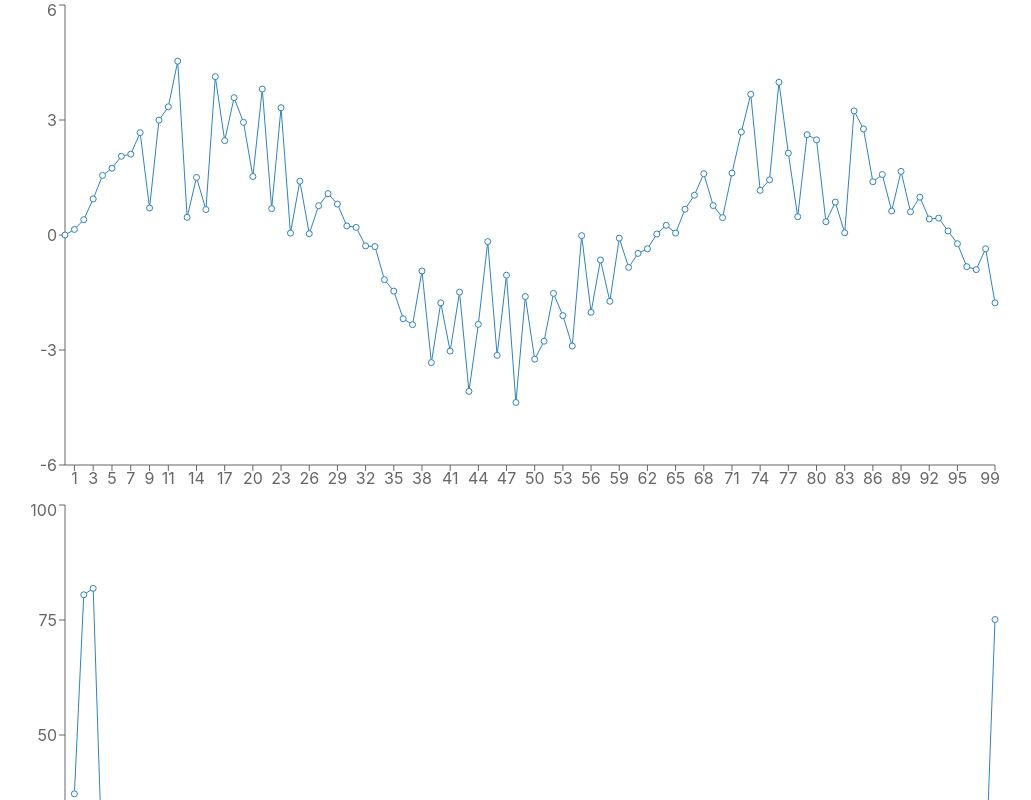
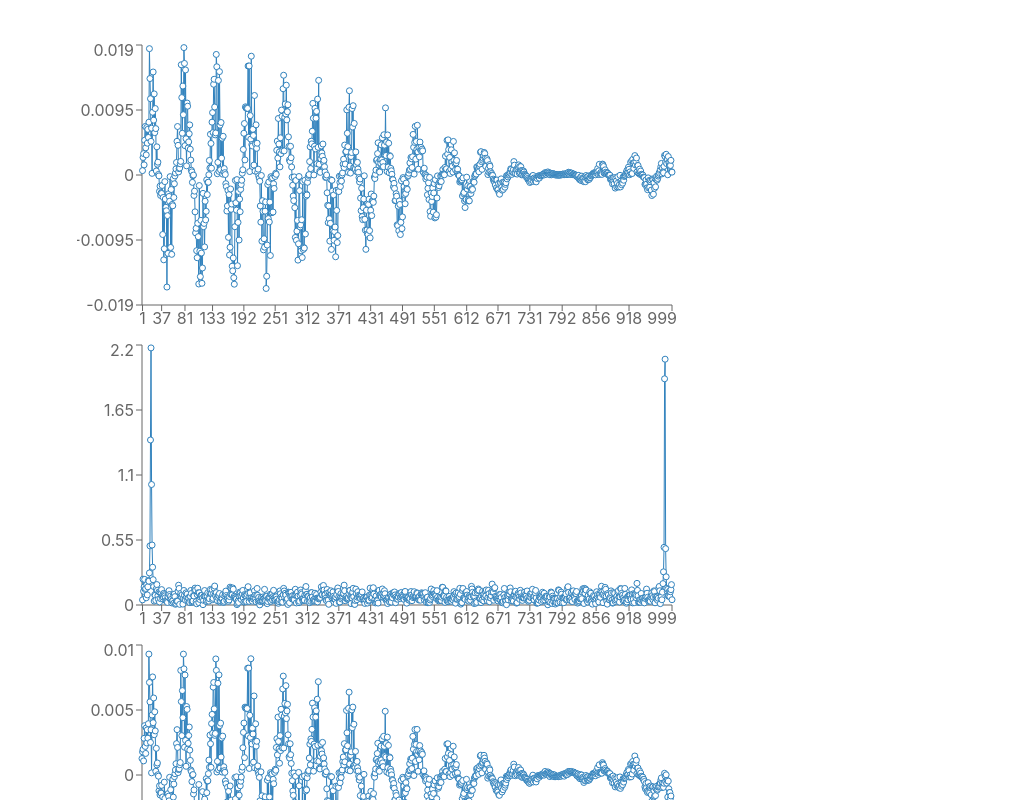
Before and after one commit to ondrejbruha/fourier-filter, a React (Create React App) app: page / in a window 1280 px wide. Shown: the top 800 px of the page, without its empty margins (0-1031 px from the left). Built offline with nearby package versions, Linux system fonts and the light colour scheme.

Commit message:
data management

```diff
--- a/src/App.css
+++ b/src/App.css
@@ -1,38 +1,10 @@
-.App {
-  text-align: center;
+.graphs {
+  display: flex;
+  flex-direction: row;
+  flex-wrap: wrap;
+  justify-content: space-between;
+  padding-top: 5vh;
+  padding-bottom: 5vh;
+  padding-left: 6vw;
+  padding-right: 6vw;
 }
-
-.App-logo {
-  height: 40vmin;
-  pointer-events: none;
-}
-
-@media (prefers-reduced-motion: no-preference) {
-  .App-logo {
-    animation: App-logo-spin infinite 20s linear;
-  }
-}
-
-.App-header {
-  background-color: #282c34;
-  min-height: 100vh;
-  display: flex;
-  flex-direction: column;
-  align-items: center;
-  justify-content: center;
-  font-size: calc(10px + 2vmin);
-  color: white;
-}
-
-.App-link {
-  color: #61dafb;
-}
-
-@keyframes App-logo-spin {
-  from {
-    transform: rotate(0deg);
-  }
-  to {
-    transform: rotate(360deg);
-  }
-}
--- a/src/App.js
+++ b/src/App.js
@@ -3,21 +3,19 @@ import './App.css';
 import {Graph} from "./Graph";
 import {Fourier} from "./Fourier";
 import {ComplexNumber} from "./ComplexNumber";
+import {Data} from "./DataManagement";
+import {Label} from "recharts";
 
 function App() {
-    let data = [];
-    data.length = 100;
-    for(let i = 0; i < data.length;i++) {
-        data[i] = Math.sin(10 * i / data.length) * Math.random() * 5;
-    }
-    let spectrum = Fourier.dft(data);
-    let ampl = Fourier.amplSpectrum(spectrum);
-    let y = Fourier.realData(Fourier.idft(spectrum));
+    let data = new Data();
+
     return (
         <div className="App">
-            <Graph data={data}></Graph>
-            <Graph data={ampl}></Graph>
-            <Graph data={y}>cc</Graph>
+            <div className={"graphs"}>
+                <Graph data={data.data}></Graph>
+                <Graph data={data.ampl}></Graph>
+                <Graph data={data.filtered}></Graph>
+            </div>
         </div>
     );
 }
--- /dev/null
+++ b/src/DataManagement.js
@@ -0,0 +1,26 @@
+import {Fourier} from "./Fourier";
+
+export class Data {
+    constructor() {
+        this.randomData();
+        this.computeSpectrum();
+        this.computeAmpl();
+        this.computeFilteredData(0);
+    }
+    randomData(){
+        this.data = [];
+        this.data.length = 1000;
+        for (let i = 0; i < this.data.length; i++) {
+            this.data[i] = Math.sin(4 * i / this.data.length) / i * Math.sin(100 * i / this.data.length) * Math.random() * 5;
+        }
+    }
+    computeSpectrum(){
+        this.spectrum = Fourier.dft(this.data);
+    }
+    computeAmpl(){
+        this.ampl = Fourier.amplSpectrum(this.spectrum);
+    }
+    computeFilteredData(edge){
+        this.filtered = Fourier.realData(Fourier.idft(this.spectrum, edge));
+    }
+}
--- a/src/Fourier.js
+++ b/src/Fourier.js
@@ -3,17 +3,16 @@ export class Fourier {
     static dft(data){
         let len = data.length;
         let x = data;
-        let w = new ComplexNumber(Math.cos(-2*3.14/len),Math.sin(2*3.14/len));
+        let w = new ComplexNumber(Math.cos(-2*3.14/len),Math.sin(-2*3.14/len));
         let s = [];
         s.length = len;
         for(let i = 1; i < len; i++){
             s[i] = new ComplexNumber(0,0);
             for(let j = 1;j < len; j++){
-                console.log();
                 s[i] = ComplexNumber.sum(ComplexNumber.scalarMult(ComplexNumber.exp(w,(1-j)*(i-1)),x[j]),s[i]);
             }
         }
-
+        x = null;
         return s;
     }
     static amplSpectrum(s) {
@@ -26,7 +25,7 @@ export class Fourier {
         }
         return a;
     }
-    static idft(spectrum){
+    static idft(spectrum,edge){
         let len = spectrum.length;
         let s = spectrum;
         let w = new ComplexNumber(Math.cos(-2*3.14/len),Math.sin(2*3.14/len));
@@ -34,7 +33,7 @@ export class Fourier {
         y.length = len;
         let ampl = Fourier.amplSpectrum(s);
         for(let i = 0; i <len; i++){
-            if(ampl[i] < 20){
+            if(ampl[i] < edge){
                 s[i] = new ComplexNumber(0,0);
             }
         }
@@ -44,6 +43,7 @@ export class Fourier {
                 y[i] = ComplexNumber.sum(y[i],ComplexNumber.scalarMult(ComplexNumber.multiply(s[j],ComplexNumber.exp(w,(1-j)*(i-1))),1/len));
             }
         }
+        s = null;
         return y;
     }
     static realData(data){
--- a/src/Graph.js
+++ b/src/Graph.js
@@ -16,7 +16,7 @@ export class Graph extends Component {
     }
     render(){
         return(
-            <ResponsiveContainer height={500} width={1000}>
+            <ResponsiveContainer height={300} width={600}>
                 <LineChart height={300} data={this.data}>
                     <CartesianGrid stroke={"3 3"}></CartesianGrid>
                     <XAxis dataKey={"x"}></XAxis>
```
